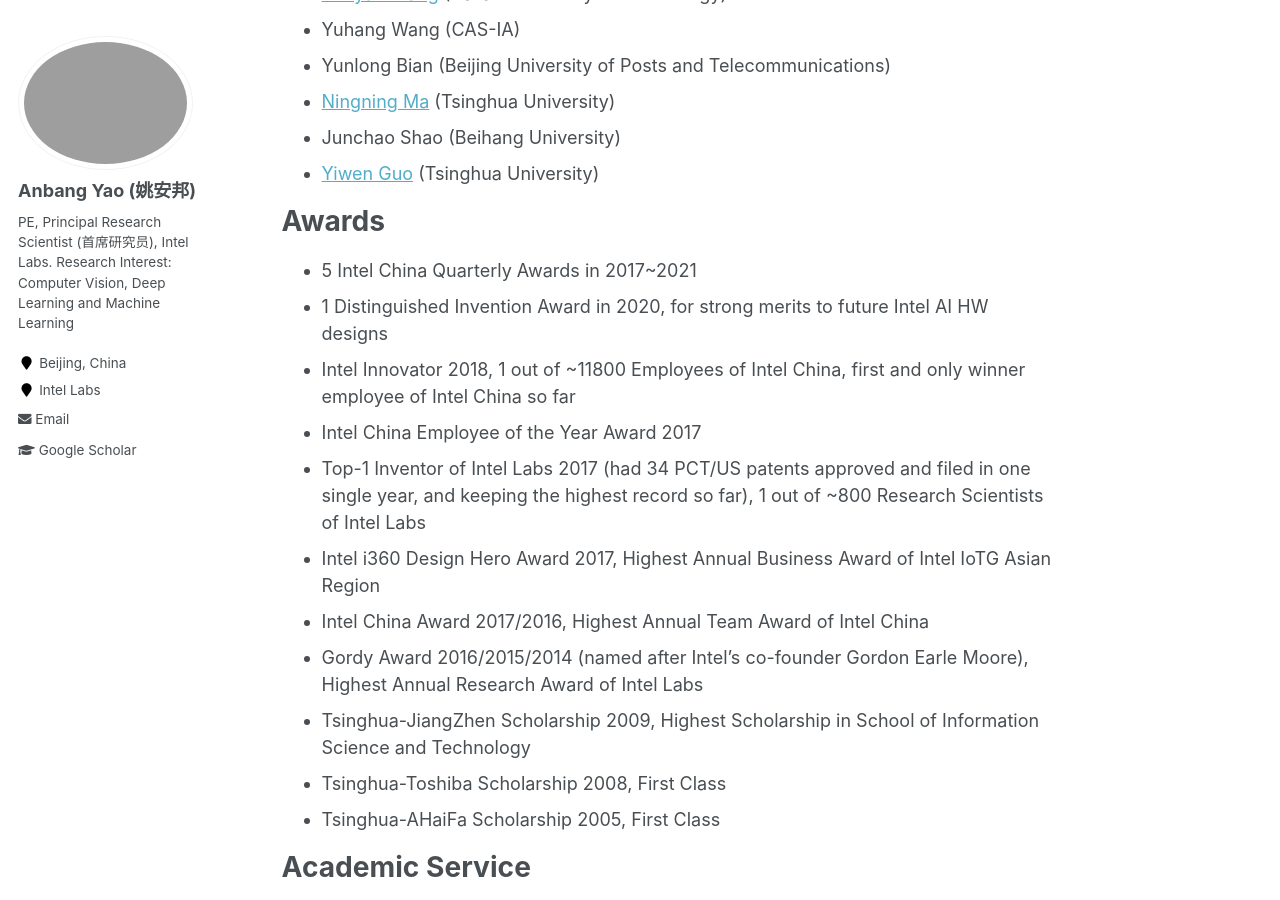
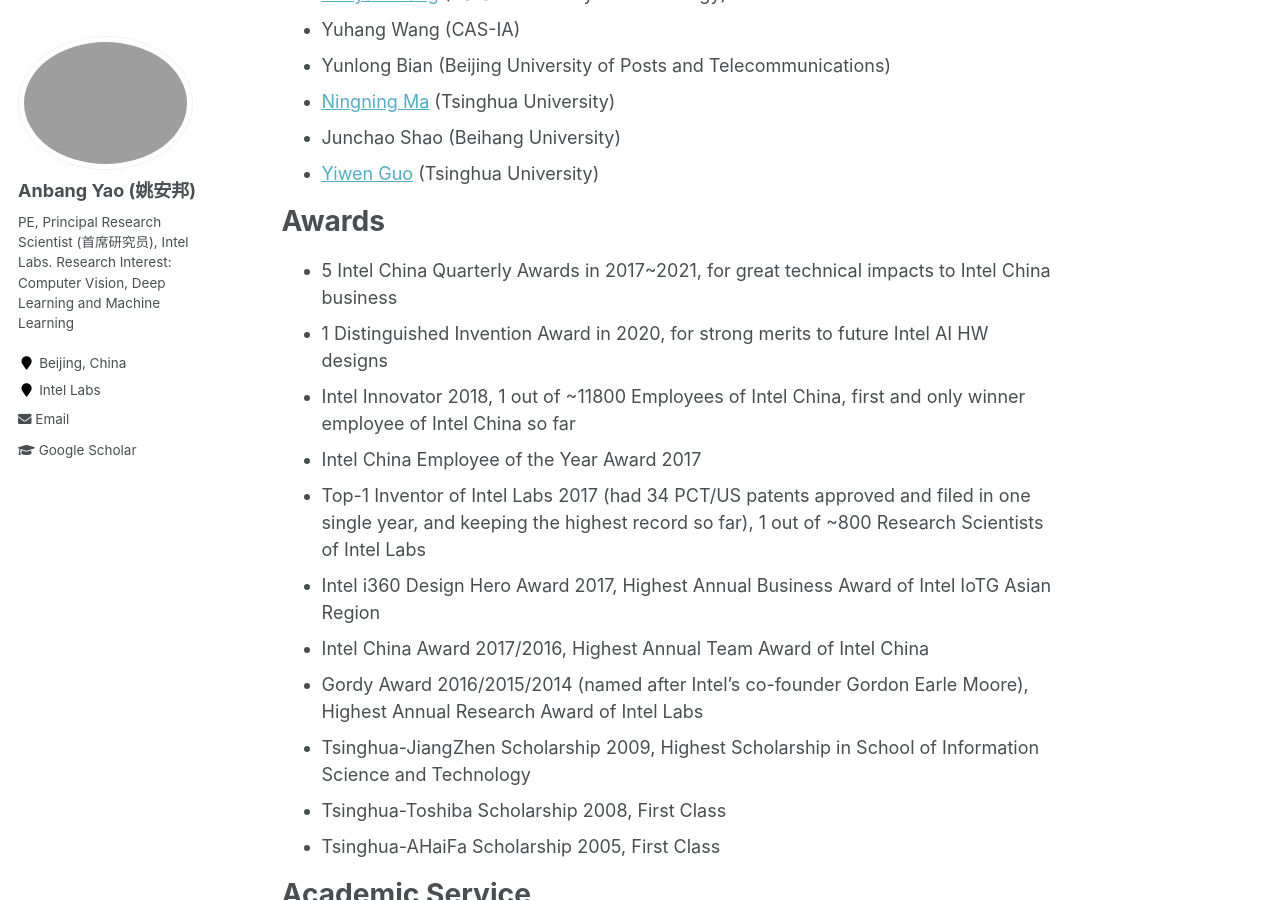
Before and after one commit to YaoAnbang/YaoAnbang.github.io, a Jekyll site: the page built from _pages/about.md, in a window 1280 px wide and 900 px high, scrolled down 7176 px. Built offline with Jekyll 4.4.1, drawn with Linux system fonts in a browser that asks for light colours.

Commit message:
Update about.md

```diff
--- a/_pages/about.md
+++ b/_pages/about.md
@@ -135,7 +135,7 @@
 Awards
 =====
 
-+ 5 Intel China Quarterly Awards in 2017~2021
++ 5 Intel China Quarterly Awards in 2017~2021, for great technical impacts to Intel China business
 + 1 Distinguished Invention Award in 2020, for strong merits to future Intel AI HW designs
 + Intel Innovator 2018, 1 out of ~11800 Employees of Intel China, first and only winner employee of Intel China so far
 + Intel China Employee of the Year Award 2017
```
